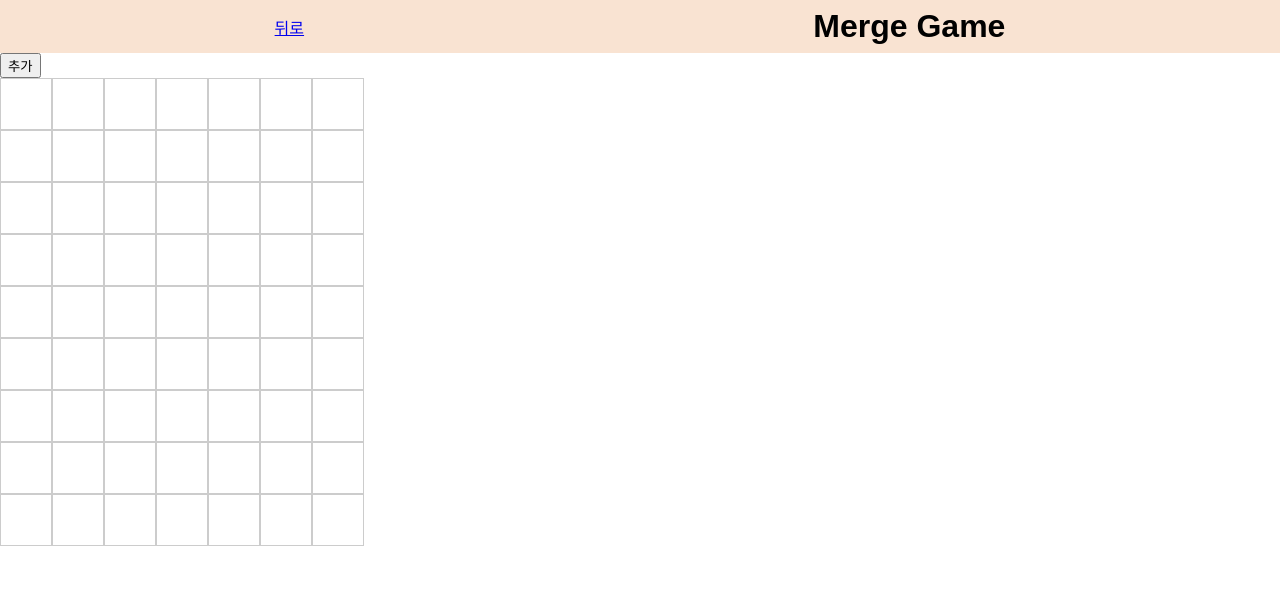
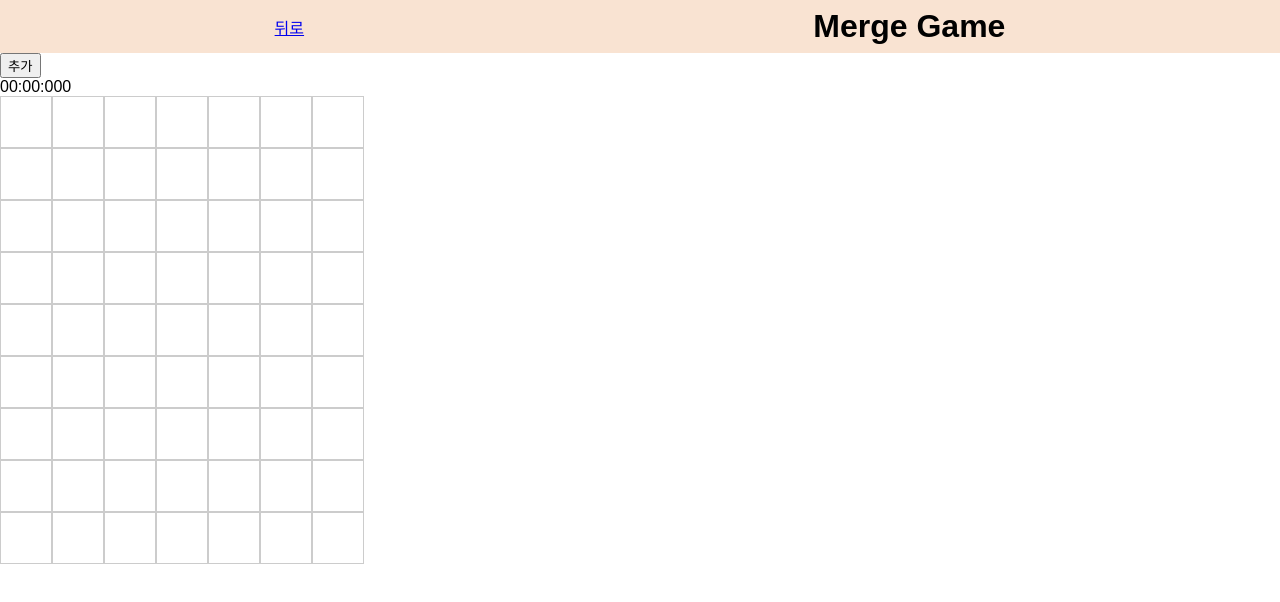
Before and after one commit to minju0809/React-Page, a React (Create React App) app: page /game/merge in a window 1280 px wide. Shown: the top 602 px of the page. Built offline with nearby package versions, Linux system fonts and the light colour scheme.

Commit message:
타이머까지 추가

```diff
--- a/src/components/Game/Merge.jsx
+++ b/src/components/Game/Merge.jsx
@@ -1,30 +1,22 @@
-import React, { useState } from "react";
+import React, { useState, useEffect } from "react";
 import { Link } from "react-router-dom";
 import "../../App.css";
-{
-  /* <header>
-  <Link to="/game">뒤로</Link>
-  <h1>Merge Game</h1>
-</header>; */
-}
 
 const Merge = () => {
   const width = 7;
   const height = 9;
+  const initialGrid = Array(height).fill().map(() => Array(width).fill(null));
 
-  const [grid, setGrid] = useState(() => {
-    const initialGrid = Array(height)
-      .fill()
-      .map(() => Array(width).fill(null));
-    return initialGrid;
-  });
-
+  const [grid, setGrid] = useState(initialGrid);
   const [popupVisible, setPopupVisible] = useState(false);
-
   const [selectedCell, setSelectedCell] = useState(null);
+  const [timer, setTimer] = useState(0);
+  const [timerStarted, setTimerStarted] = useState(false);
+  const [stoppedTime, setStoppedTime] = useState(0);
 
   const handleAddNumber = () => {
     const emptyCells = [];
+
     grid.forEach((row, rowIndex) => {
       row.forEach((cell, colIndex) => {
         if (cell === null) {
@@ -36,11 +28,14 @@ const Merge = () => {
     if (emptyCells.length === 0) {
       setPopupVisible(true);
     } else {
-      const randomCell =
-        emptyCells[Math.floor(Math.random() * emptyCells.length)];
+      const randomCell = emptyCells[Math.floor(Math.random() * emptyCells.length)];
       const newGrid = [...grid];
       newGrid[randomCell.row][randomCell.col] = 1;
       setGrid(newGrid);
+
+      if (!timerStarted) {
+        setTimerStarted(true);
+      }
     }
   };
 
@@ -58,7 +53,7 @@ const Merge = () => {
           const firstValue = newGrid[selectedCell.row][selectedCell.col];
           const secondValue = newGrid[row][col];
 
-          if (firstValue === secondValue && firstValue !== 9) {
+          if (firstValue === secondValue && firstValue !== 5) {
             newGrid[selectedCell.row][selectedCell.col] = null;
             newGrid[row][col] = firstValue + 1;
           }
@@ -74,6 +69,36 @@ const Merge = () => {
     setPopupVisible(false);
   };
 
+  const formatTime = (time) => {
+    const minutes = Math.floor(time / 60000).toString().padStart(2, '0');
+    const seconds = Math.floor((time % 60000) / 1000).toString().padStart(2, '0');
+    const milliseconds = (time % 1000).toString().padStart(3, '0');
+    return `${minutes}:${seconds}:${milliseconds}`;
+  };
+
+  useEffect(() => {
+    let intervalId = null;
+
+    if (timerStarted && !popupVisible && !grid.flat().includes(5)) {
+      intervalId = setInterval(() => {
+        setTimer((prevTimer) => prevTimer + 100);
+      }, 100);
+    } else {
+      clearInterval(intervalId);
+
+      if (timerStarted && grid.flat().includes(5)) {
+        setTimerStarted(false);
+        setStoppedTime((prevTimer) => prevTimer + timer);
+      }
+
+      setTimer(0);
+    }
+
+    return () => {
+      clearInterval(intervalId);
+    };
+  }, [timerStarted, popupVisible, grid, timer]);
+
   return (
     <div>
       <header>
@@ -82,6 +107,7 @@ const Merge = () => {
       </header>
       <div className="merge-container">
         <button onClick={handleAddNumber}>추가</button>
+        <div className="timer">{formatTime(timerStarted ? timer : stoppedTime)}</div>
         {grid.map((row, rowIndex) => (
           <div key={rowIndex} className="row">
             {row.map((cell, colIndex) => (
```
